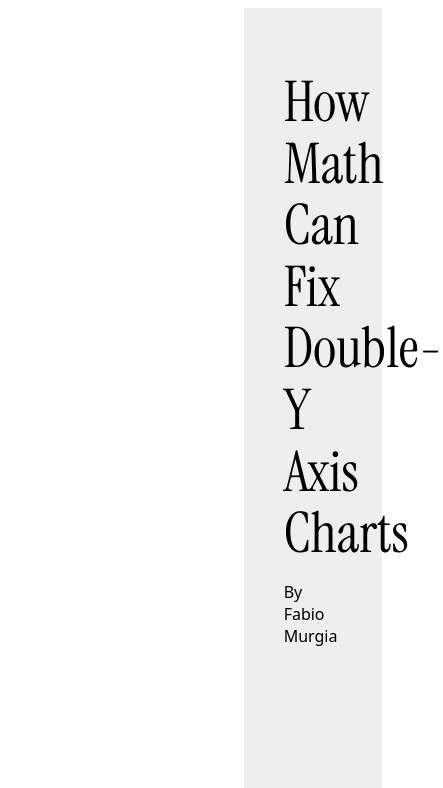
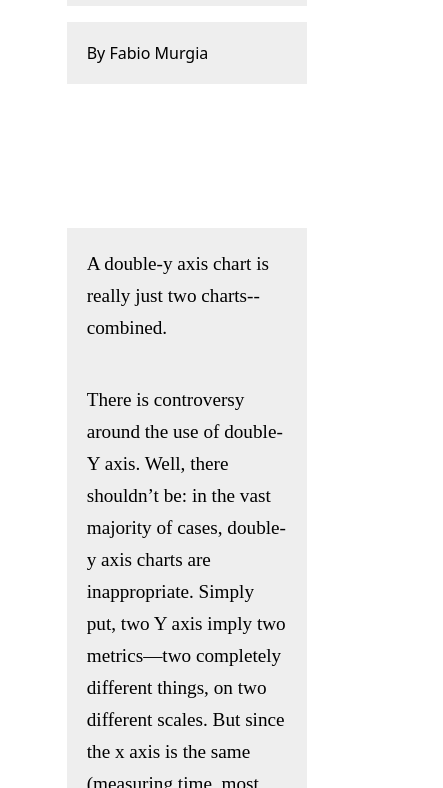
Before and after one commit to FabioMurgia/static-chart-scroll, a plain HTML site: page index.html in a window 390 px wide. Shown: the top 788 px of the page, 443 px wide, since content can reach past the window. Drawn offline with nearby package versions, Linux system fonts and the light colour scheme; a script that the page names is missing; a web font is replaced by a local one.

Commit message:
mobile ready

```diff
--- a/css/style.css
+++ b/css/style.css
@@ -19,7 +19,6 @@ figure,
 img {
   position: sticky;
   object-fit: cover;
-  z-index: 0;
   transition: opacity 0.5s ease;
 }
 
@@ -54,7 +53,8 @@ figure p {
 
 .subtitle {
   font-size: 1rem;
-  font-family: system-ui, -apple-system, BlinkMacSystemFont, 'Segoe UI', Roboto, Oxygen, Ubuntu, Cantarell, 'Open Sans', 'Helvetica Neue', sans-serif;
+  font-family: system-ui, -apple-system, BlinkMacSystemFont, "Segoe UI", Roboto,
+    Oxygen, Ubuntu, Cantarell, "Open Sans", "Helvetica Neue", sans-serif;
   font-weight: 250;
   margin-top: 1rem;
 }
@@ -75,3 +75,35 @@ figure p {
   font-size: 1.2rem;
   line-height: 1.5rem;
 }
+
+/*-----------------------------------*/
+/*         Mobile Optimization       */
+/*-----------------------------------*/
+
+@media screen and (max-width: 860px) {
+  #scrolly {
+    display: block;
+  }
+
+  article {
+    margin-left: auto;
+    margin-right: auto;
+    max-width: 90%;
+    background-color: rgba(238, 238, 238, 0);
+  }
+
+  .title,
+  .subtitle,
+  .text {
+    background-color: rgba(238, 238, 238);
+    padding: 20px;
+  }
+
+  .text {
+    line-height: 2rem;
+  }
+
+  #opener-step {
+    margin-top: -50vh;
+  }
+}
--- a/index.html
+++ b/index.html
@@ -25,7 +25,7 @@
           <img id="img6" src="assets/image_4.png" />
         </figure>
         <article>
-          <div class="step" data-step="1">
+          <div class="step" data-step="1" id="opener-step">
             <div class="title">How Math Can Fix Double-Y Axis Charts</div>
             <div class="subtitle">By Fabio Murgia</div>
           </div>
```
